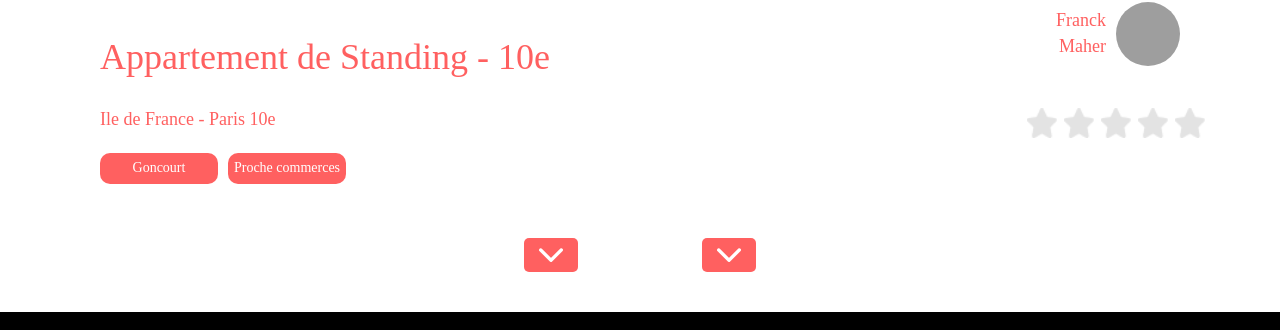
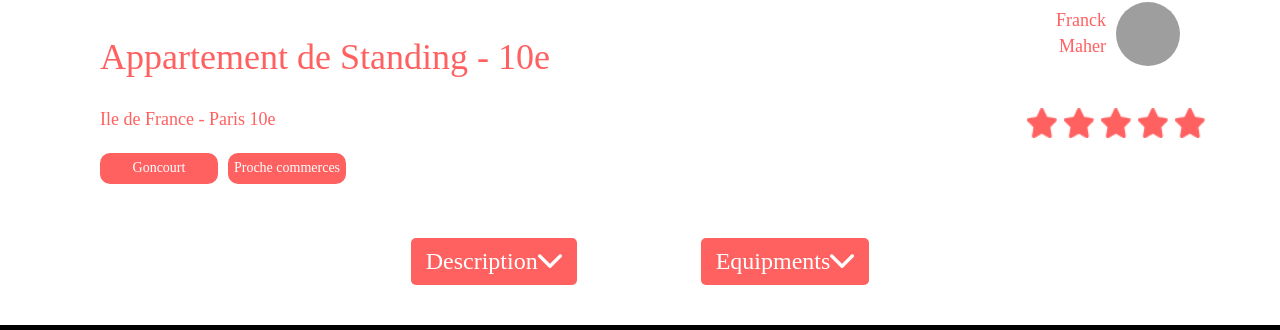
Before and after one commit to EmmelineD/kasa-OCR, a React (Create React App) app: page /fiche-logement/0979876d in a window 1280 px wide. Shown: the part 589-919 px from the top of the page. Built offline with nearby package versions, Linux system fonts and the light colour scheme; grey boxes are pictures that could not be loaded.

Commit message:
props correction + change link into a in D404 page

```diff
--- a/src/components/Dropdown/Dropdown.css
+++ b/src/components/Dropdown/Dropdown.css
@@ -1,5 +1,6 @@
 .DropdownContainer{
     height:100%;
+    display: flex;
 }
 
 .DropdownTitleOpen{
--- a/src/components/Dropdown/Dropdown.jsx
+++ b/src/components/Dropdown/Dropdown.jsx
@@ -2,25 +2,29 @@ import './Dropdown.css';
 import { useState } from "react";
 import arrow from '../../images/arrow_close.png';
 
-export default function Dropdown({DropdownTitle,DropdownDescription}){
+export default function Dropdown({title,array}){
     const [isOpen, setIsOpen] = useState(false)
 
     const handleClick = ()=>{
          // Inversion of the value of isOpen
         setIsOpen(!isOpen)
     }
+    console.log({title})
+
 
     return(
         <div className="DropdownContainer">
             <div  onClick={handleClick} className={isOpen ?`${"DropdownTitleOpen"}`:`${"DropdownTitleClosed"}` }>
-                {DropdownTitle}
+                {title}
                 <img  src = {arrow} className={isOpen ?`${"ArrowUp"}`:`${"ArrowDown"}`}
                 alt='ouvrir ou fermer la section' />
             </div>
              {/* Display description only if isOpen is true */}
             {isOpen && (
                 <div className="DropdownDescription">
-                    <div>{DropdownDescription}</div>
+                    <div>{array?.map((text, index) => (
+                        <div key={index}>{text}</div>
+                        ))}</div>
                 </div>
             )}
         </div>
--- a/src/components/Rating/Rating.jsx
+++ b/src/components/Rating/Rating.jsx
@@ -3,13 +3,11 @@ import RedStar from "../../images/RedStar.png";
 import GreyStar from "../../images/GreyStar.png";
 
 
-export default function Rating(number) {
-
-    const scaleRating = number.rating
+export default function Rating({rating,title}) {
+    const scaleRating = rating
 
     //A table is created to add a variable [s], to match the rating of the establishment with the rating in the table
     const starRating = []
-    console.log(starRating)
     for (let s = 1; s <=5; s++) {
         if (s <= scaleRating) {
             starRating[s] = true
@@ -22,7 +20,7 @@ export default function Rating(number) {
 
         <div className="rating">
             {starRating?.map((starNumber, index) =>
-            <img className="ratingStars" src={starNumber ? RedStar : GreyStar} alt={starNumber ? "red star" : "grey star"} key={starNumber+number.id+index} />
+            <img className="ratingStars" src={starNumber ? RedStar : GreyStar} alt={starNumber ? "red star" : "grey star"} key={index} />
             )}
         </div>
     )
--- a/src/pages/D404/D404.jsx
+++ b/src/pages/D404/D404.jsx
@@ -7,7 +7,7 @@ export default function D404() {
             <div className="errorContainer">
                 <span className="errorTitle">404</span>
                 <span className="errorText">Oups! La page que vous demandez n'existe pas.</span>
-                <Link className="errorLink" to="/">Retour à la page d'acceuil</Link>
+                <a href="/" className="errorLink" >Retour à la page d'acceuil</a>
             </div>
 
         </>
--- a/src/pages/FicheLogement/FicheLogement.jsx
+++ b/src/pages/FicheLogement/FicheLogement.jsx
@@ -37,16 +37,14 @@ export default function FicheLogement() {
                             </div>
                         </div>
                         <div className="ratingContainer">
-                            <Rating key={accommodation.rating} title="Note"/>
+                            <Rating rating={accommodation.rating} title="Note"/>
                         </div>
                     </div>
                 </div>
                 <div className="DropdownContainer">
-                    <Dropdown key={accommodation.description} title="Description" text={accommodation.description} />
-                    <Dropdown key={accommodation.equipments} title="Equipments" text={accommodation.equipments.map((infos, index) => (
-                        <div key={`${accommodation.equipments}-${index}`}>{infos}</div>
-                        ))}
-                    />
+                    <Dropdown key={accommodation.description} title="Description" array={[accommodation.description]} />
+                    <Dropdown key={accommodation.equipments} title="Equipments" array={accommodation.equipments}/>
+
                 </div>
             </div>
         ) : ( <Navigate replace to="/d-404" /> // If the accomodation doesn't exist, redirect to error page
```
